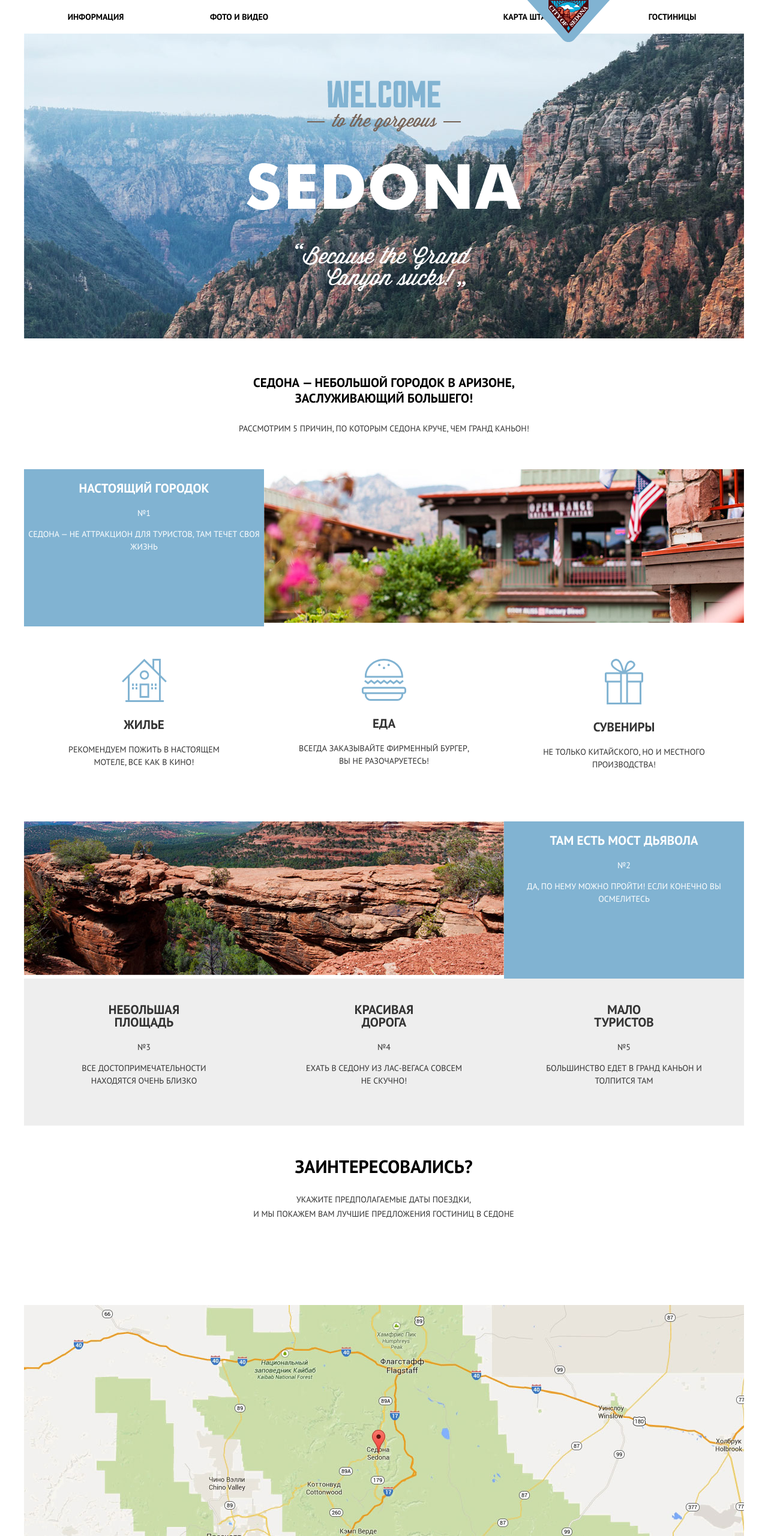
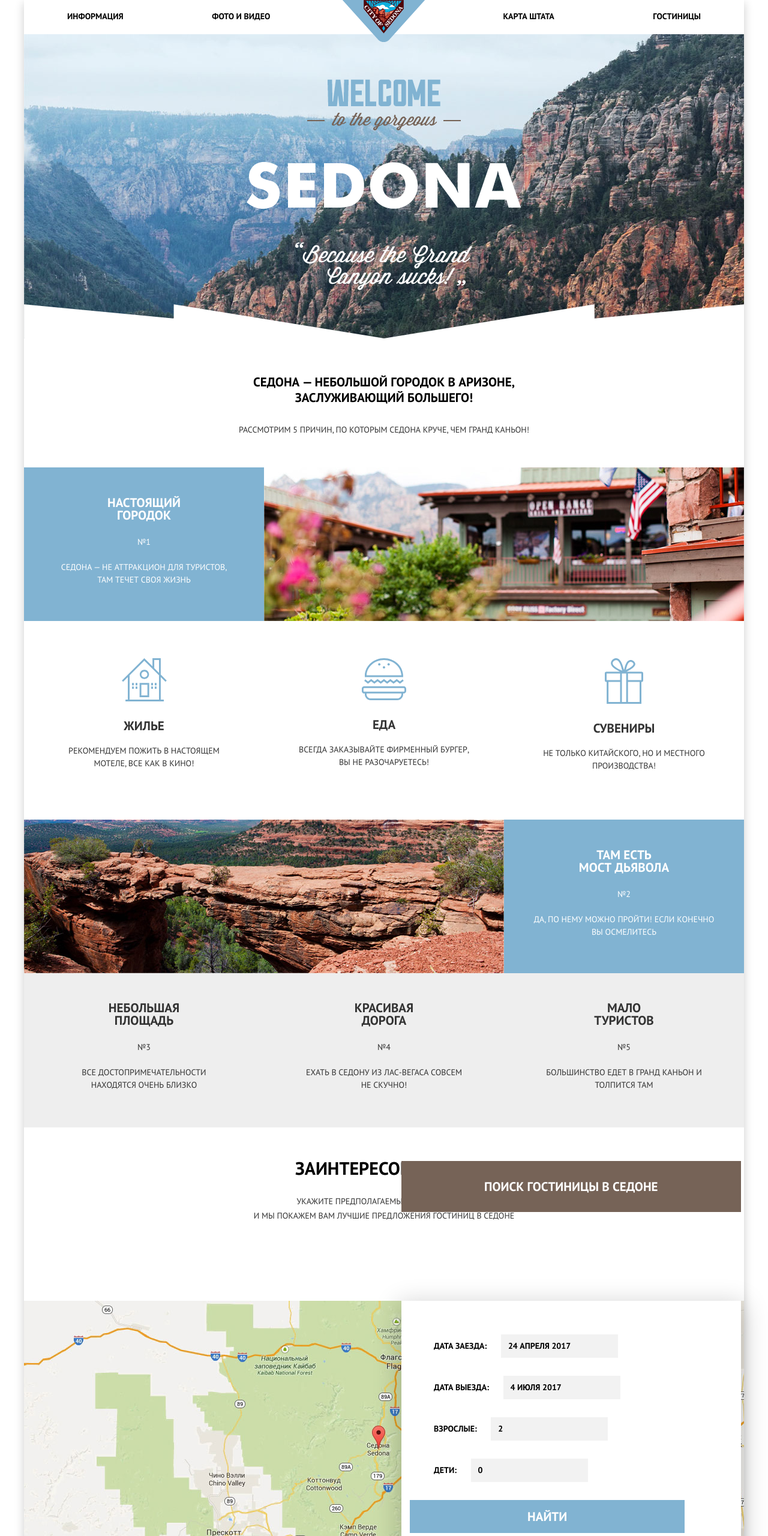
Before and after one commit to maksimvmatskevich/391787-sedona, a plain HTML site: page index.html in a window 1280 px wide. Shown: the top 2560 px of the page at 60% size. Drawn offline with Linux system fonts and the light colour scheme.

Commit message:
Сетка главной страницы
Внёс дополнения

```diff
--- a/css/style.css
+++ b/css/style.css
@@ -21,6 +21,7 @@ body {
   font-weight: 700;
   color: #000000;
   text-transform: uppercase;
+  box-shadow: 0 5px 15px rgba(0, 0, 0, 0.2);
 }
 
 a {
@@ -40,30 +41,41 @@ a {
 
 .site-navigation {
   display: flex;
+  justify-content: space-between;
   margin: 0;
-  padding: 0;
-  min-height: 56px;
+  padding: 17.5px 6%;
 
   list-style: none;
   line-height: 26px;
 }
 
 .logo-header {
-  position: absolute;
-  left: 879px;
-
-  width: 244px;
+  margin: 0 auto -80px;
+  display: block;
+  text-align: center;
 }
 
-.site-navigation > li {
-  display: flex;
-  justify-content: center;
-  align-items: center;
-  width: 239px;
+.site-navigation li {
+  width: 20%;
 }
 
-.photo-and-video {
+.site-navigation li:nth-child(1),
+.site-navigation li:nth-child(2) {
+  text-align: left;
+}
+
+.site-navigation li:nth-child(2) {
   margin-right: auto;
+  padding-left: 30px;
+}
+
+.site-navigation li:nth-child(3),
+.site-navigation li:nth-child(4) {
+  text-align: right;
+}
+
+.site-navigation li:nth-child(3) {
+  padding-right: 33px;
 }
 
 .site-navigation a {
@@ -82,22 +94,23 @@ a {
   display: flex;
   justify-content: center;
   align-items: center;
-  min-height: 508px;
+  padding-top: 75px;
+  padding-bottom: 80px;
 
   background-color: #ce9e97;
-  background-image: url(../img/image-top.jpg);
+  background-image: url(../img/mask.png), url(../img/image-top.jpg);
   background-repeat: no-repeat;
-  background-position-y: -55px;
+  background-position: bottom center, 0 -57px;
 }
 
 .container-headline {
-  padding-top: 61px;
-  padding-bottom: 55px;
+  padding-top: 60px;
+  padding-bottom: 50px;
 }
 
 .container-headline p:first-child {
   margin: 0;
-  margin-bottom: 24px;
+  margin-bottom: 27px;
   text-align: center;
 
   font-size: 21px;
@@ -118,36 +131,60 @@ a {
 }
 
 .text-block {
+  width: 34%;
+  padding-top: 48px;
   text-align: center;
 
   background-color: #81b3d2;
 }
 
-.feature-item-image h3 {
+.text-block h3 {
+  margin: 0;
+  margin-bottom: 24px;
+
   font-size: 21px;
   color: #ffffff;
 }
 
-.feature-item-image p {
+.text-block p {
+  margin: 0;
+
   font-weight: 400;
   color: #ffffff;
 }
 
+.text-block .number {
+  margin-bottom: 21px;
+}
+
+.image-block img {
+  display: block;
+}
+
 .advantages {
   display: flex;
-  padding-top: 40px;
-  padding-bottom: 70px;
+  padding-top: 48px;
+  padding-bottom: 65px;
 }
 
 .advantages .feature-item {
   text-align: center;
 }
 
+.wrapper-image {
+  margin-bottom: 24px;
+}
+
 .feature-2 {
   display: flex;
-  flex-direction: row-reverse;}
+  flex-direction: row-reverse;
+}
 
-.wrapper {
+.feature-2 .text-block {
+  width: 34%;
+}
+
+.features .wrapper {
   display: flex;
 }
 
@@ -163,18 +200,26 @@ a {
 }
 
 .feature-item.grey {
-  padding-top: 20px;
-  padding-bottom: 50px;
+  padding-top: 26px;
+  padding-bottom: 46px;
   text-align: center;
 
   background-color: #eeeeee;
 }
 
+.feature-item.grey h3 {
+  margin-bottom: 24px;
+}
+
+.feature-item.grey .number {
+  margin-bottom: 21px;
+}
+
 .subtitle {
-  width: 435px;
+  width: 450px;
+  margin: 0 auto;
   padding-top: 50px;
-  padding-bottom: 140px;
-  padding-left: 382px;
+  padding-bottom: 130px;
   text-align: center;
 }
 
@@ -203,19 +248,21 @@ a {
   border: none;
 }
 
-.popup {
-  width: 568px;
-  height: 461px;
-  line-height: 26px;
-}
+.popup form {
+  position: absolute;
+  left: 669px;
+  padding: 42px 94px 55px 14px;
 
-.popup form {
-  width: 568px;
-  height: 395px;
+  background-color: #ffffff;
+  box-shadow: 0 10px 40px 5px rgba(0,0,0,.2);
 }
 
 .popup .button.brown {
-  padding: 30px 139px;
+  position: absolute;
+  left: 669px;
+  z-index: 10;
+  bottom: -1220px;
+  padding: 32px 138px;
 }
 
 .button.brown {
@@ -254,7 +301,18 @@ a {
   list-style: none;
 }
 
+.booking-option {
+  margin-bottom: 30px;
+}
+
+.booking-option label {
+  margin-right: 20px;
+}
+
 .booking-option input {
+  padding: 9px;
+  padding-left: 12px;
+
   font: inherit;
 
   background-color: #f2f2f2;
@@ -276,21 +334,37 @@ a {
   color: #000000;
 }
 
+.map img {
+  display: block;
+}
+
 .pade-footer {
+  position: absolute;
+  top: 2680px;
+  z-index: 100;
   display: flex;
-  justify-content: space-around;
-  align-items: center;
-  min-height: 120px;
+  width: 1200px;
+
+  outline: 1px solid black;
+  background-color: rgba(255,255,255,.9);
+}
+
+.hashtag {
+  width: 33.3%;
+  padding-top: 8px;
+  text-align: center;
 }
 
 .visit {
   margin: 0;
+  text-align: center;
 
   font-size: 21px;
   line-height: 26px;
 }
 
 .footer-social {
+  width: 33.3%;
   text-align: center;
 }
 
@@ -306,15 +380,19 @@ a {
 }
 
 .html-academy {
+  width: 33.3%;
   display: flex;
-  width: 200px;
+  justify-content: center;
+  padding-top: 2px;
+  padding-left: 2px;
 }
 
 .html-academy p {
   margin: 0;
+  margin-right: 8px;
+  line-height: 39px;
 
   font-weight: 400;
-  line-height: 26px;
 }
 
 .html-academy a {
--- a/index.html
+++ b/index.html
@@ -15,7 +15,7 @@
         </div>
         <ul class="site-navigation">
           <li><a href="#">Информация</a></li>
-          <li class="photo-and-video"><a href="#">Фото и видео</a></li>
+          <li><a href="#">Фото и видео</a></li>
           <li><a href="#">Карта штата</a></li>
           <li><a href="inner.html">Гостиницы</a></li>
         </ul>
@@ -29,79 +29,70 @@
         <img src="img/intro-top.png" width="458" height="352" alt="Горы Седоны">
       </section>
       <div class="container-headline">
-        <p>Седона — небольшой городок в Аризоне,</br> заслуживающий большего!</p>
+        <p>Седона — небольшой городок в Аризоне,<br> заслуживающий большего!</p>
         <p class="five">Рассмотрим 5 причин, по которым Седона круче, чем Гранд Каньон!</p>
       </div>
       <section class="features">
         <div class="feature-1">
-          <div class="feature-item-image text-block">
-            <h3>Настоящий городок</h3>
-            <p>№1</p>
-            <p>Седона — не аттракцион для туристов, там течет своя жизнь</p>
+          <div class="text-block">
+            <h3>Настоящий<br> городок</h3>
+            <p class="number">№1</p>
+            <p>Седона — не аттракцион для туристов,<br> там течет своя жизнь</p>
           </div>
-          <div class="feature-item-image">
+          <div class="image-block">
             <img src="img/feature-1.jpg" width="800" height="256" alt="Седона Сити">
           </div>
         </div>
 
         <section class="advantages">
           <div class="feature-item">
-            <p><img src="img/icon-house.svg" width="75" height="72" alt="Жилье"></p>
+            <p class="wrapper-image"><img src="img/icon-house.svg" width="75" height="72" alt="Жилье"></p>
             <h3>Жилье</h3>
-            <p>Рекомендуем пожить в настоящем</br> мотеле, все как в кино!</p>
+            <p>Рекомендуем пожить в настоящем<br> мотеле, все как в кино!</p>
           </div>
           <div class="feature-item">
-            <p><img src="img/icon-food.svg" width="74" height="70" alt="Еда"></p>
+            <p class="wrapper-image"><img src="img/icon-food.svg" width="74" height="70" alt="Еда"></p>
             <h3>Еда</h3>
-            <p>Всегда заказывайте фирменный бургер,</br> вы не разочаруетесь!</p>
+            <p>Всегда заказывайте фирменный бургер,<br> вы не разочаруетесь!</p>
           </div>
           <div class="feature-item">
-            <p><img src="img/icon-souvenirs.svg" width="64" height="76" alt="Сувениры"></p>
+            <p class="wrapper-image"><img src="img/icon-souvenirs.svg" width="64" height="76" alt="Сувениры"></p>
             <h3>Сувениры</h3>
-            <p>Не только китайского, но и местного</br> производства!</p>
+            <p>Не только китайского, но и местного<br> производства!</p>
           </div>
         </section>
 
         <div class="feature-2">
-          <div class="feature-item-image text-block">
-            <h3>Там есть мост дьявола</h3>
-            <p>№2</p>
-            <p>Да, по нему можно пройти! Если конечно вы осмелитесь</p>
+          <div class="text-block">
+            <h3>Там есть<br> мост дьявола</h3>
+            <p class="number">№2</p>
+            <p>Да, по нему можно пройти! Если конечно<br> вы осмелитесь</p>
           </div>
-          <div class="feature-item-image image-block">
+          <div class="image-block">
             <img src="img/feature-2.jpg" width="800" height="256" alt="Седона Сити">
           </div>
         </div>
         <div class="wrapper">
           <div class="feature-item grey">
-            <h3>Небольшая</br> площадь</h3>
-            <p>№3</p>
-            <p>Все достопримечательности</br> находятся очень близко</p>
+            <h3>Небольшая<br> площадь</h3>
+            <p class="number">№3</p>
+            <p>Все достопримечательности<br> находятся очень близко</p>
           </div>
           <div class="feature-item grey">
-            <h3>Красивая</br> дорога</h3>
-            <p>№4</p>
-            <p>Ехать в Седону из Лас-Вегаса совсем</br> не скучно!</p>
+            <h3>Красивая<br> дорога</h3>
+            <p class="number">№4</p>
+            <p>Ехать в Седону из Лас-Вегаса совсем<br> не скучно!</p>
           </div>
           <div class="feature-item grey">
-            <h3>Мало</br> туристов</h3>
-            <p>№5</p>
-            <p>Большинство едет в Гранд Каньон и</br> толпится там</p>
+            <h3>Мало<br> туристов</h3>
+            <p class="number">№5</p>
+            <p>Большинство едет в Гранд Каньон и<br> толпится там</p>
           </div>
         </div>
         <div class="subtitle">
           <p>Заинтересовались?</p>
           <p class="clarification">Укажите предполагаемые даты поездки,<br> и мы покажем вам лучшие предложения гостиниц в седоне</p>
         </div>
-      </section>
-
-
-      <section class="map">
-        <h2 class="visually-hidden">Карта штата</h2>
-        <img src="img/map.jpg" width="1200" height="593" alt="Карта проезда">
-      </section>
-
-
         <section class="popup">
           <h2 class="visually-hidden">Форма бронирования гостиницы</h2>
           <button class="button brown">Поиск гостиницы в седоне</button>
@@ -127,11 +118,19 @@
             <button class="button blue" type="submit">Найти</button>
           </form>
         </section>
+      </section>
+
+      <section class="map">
+        <h2 class="visually-hidden">Карта штата</h2>
+        <img src="img/map.jpg" width="1200" height="593" alt="Карта проезда">
+      </section>
     </main>
 
 
     <footer class="pade-footer">
+      <div class="hashtag">
         <p class="visit">#visitsedona</p>
+      </div>
       <div class="footer-social">
         <ul>
           <li><a class="social-button" href="#">Twitter<img src="img/twitter.svg"></a></li>
```
Lines whose indentation alone changed are shown as unchanged.
